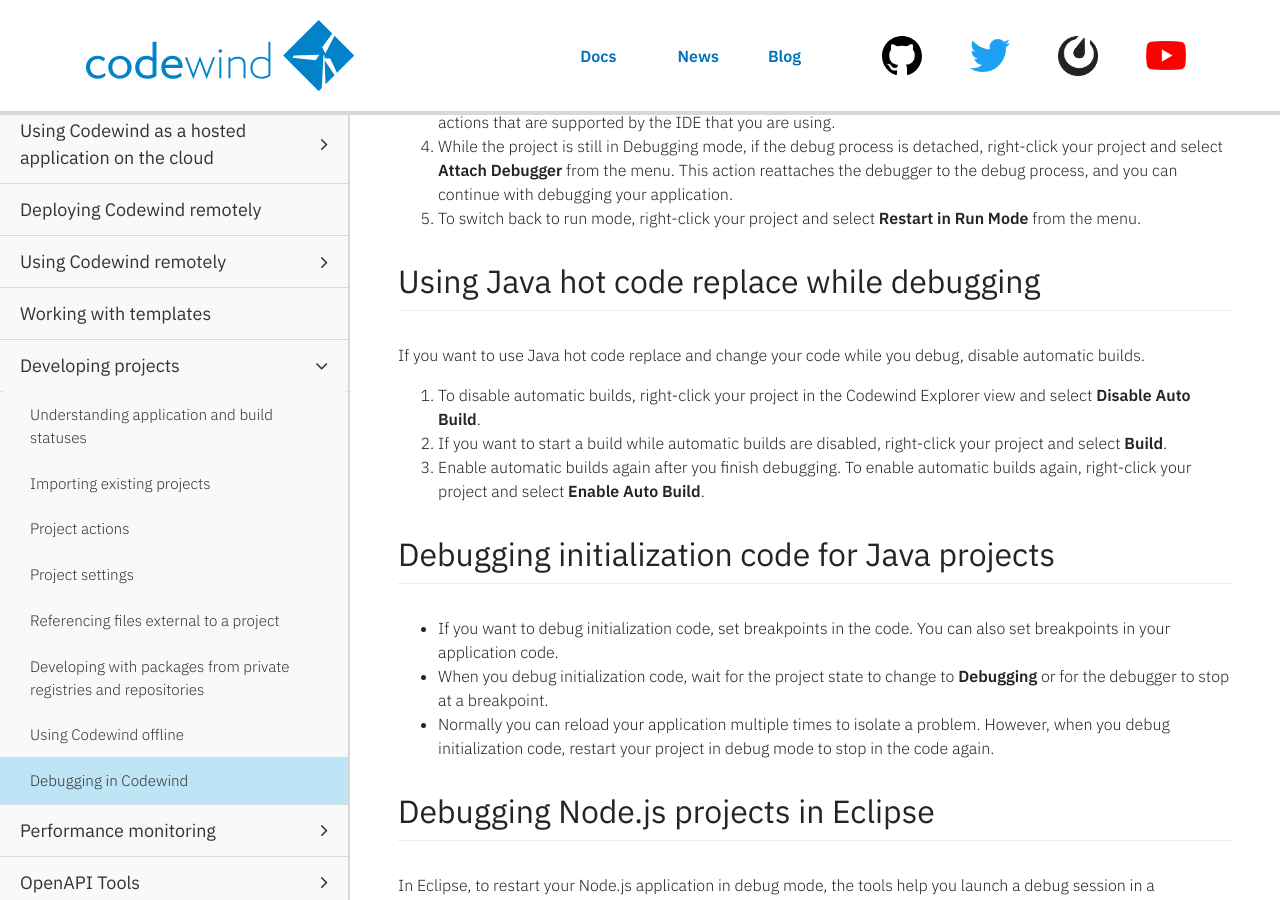
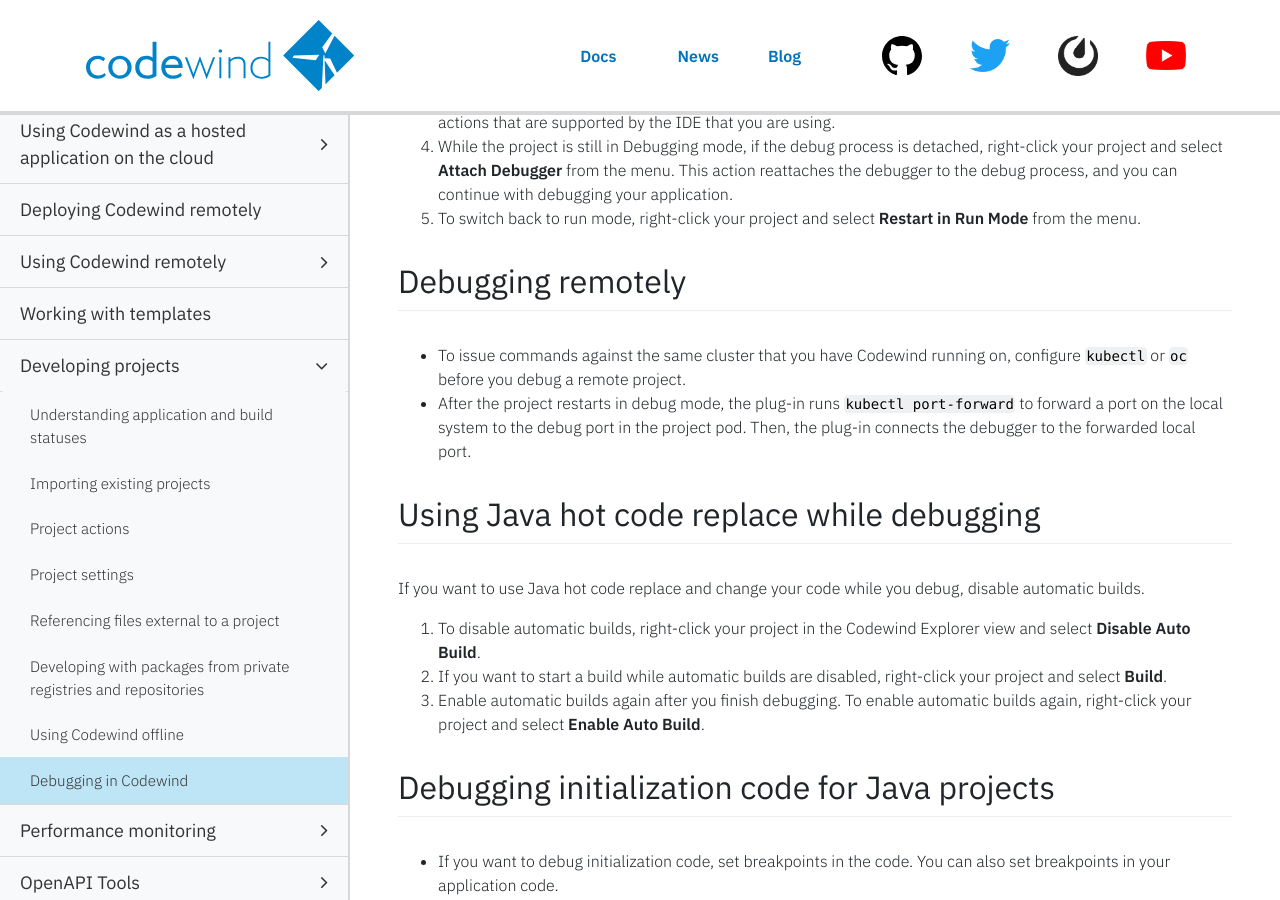
Before and after one commit to eclipse-archived/codewind-docs, a Jekyll site: the page built from docs/_documentations/debugging.md, in a window 1280 px wide and 900 px high, scrolled down 306 px. Built offline with Jekyll 4.4.1, drawn with Linux system fonts in a browser that asks for light colours; nearby versions of some CDN libraries; comment, search, counter and statistics services are not loaded.

Commit message:
Adding remote section
Signed-off-by: Sarah Ishida <sishida@us.ibm.com>

```diff
--- a/docs/_documentations/debugging.md
+++ b/docs/_documentations/debugging.md
@@ -17,6 +17,10 @@ Complete the following steps to debug in Codewind applications:
 3. When in Debugging mode and when the debugger is attached, you can debug your application. Perform debug actions that are supported by the IDE that you are using.
 4. While the project is still in Debugging mode, if the debug process is detached, right-click your project and select **Attach Debugger** from the menu. This action reattaches the debugger to the debug process, and you can continue with debugging your application.
 5. To switch back to run mode, right-click your project and select **Restart in Run Mode** from the menu.
+
+## Debugging remotely
+- To issue commands against the same cluster that you have Codewind running on, configure `kubectl` or `oc` before you debug a remote project.
+- After the project restarts in debug mode, the plug-in runs `kubectl port-forward` to forward a port on the local system to the debug port in the project pod. Then, the plug-in connects the debugger to the forwarded local port.
 
 ## Using Java hot code replace while debugging
 If you want to use Java hot code replace and change your code while you debug, disable automatic builds.
```
